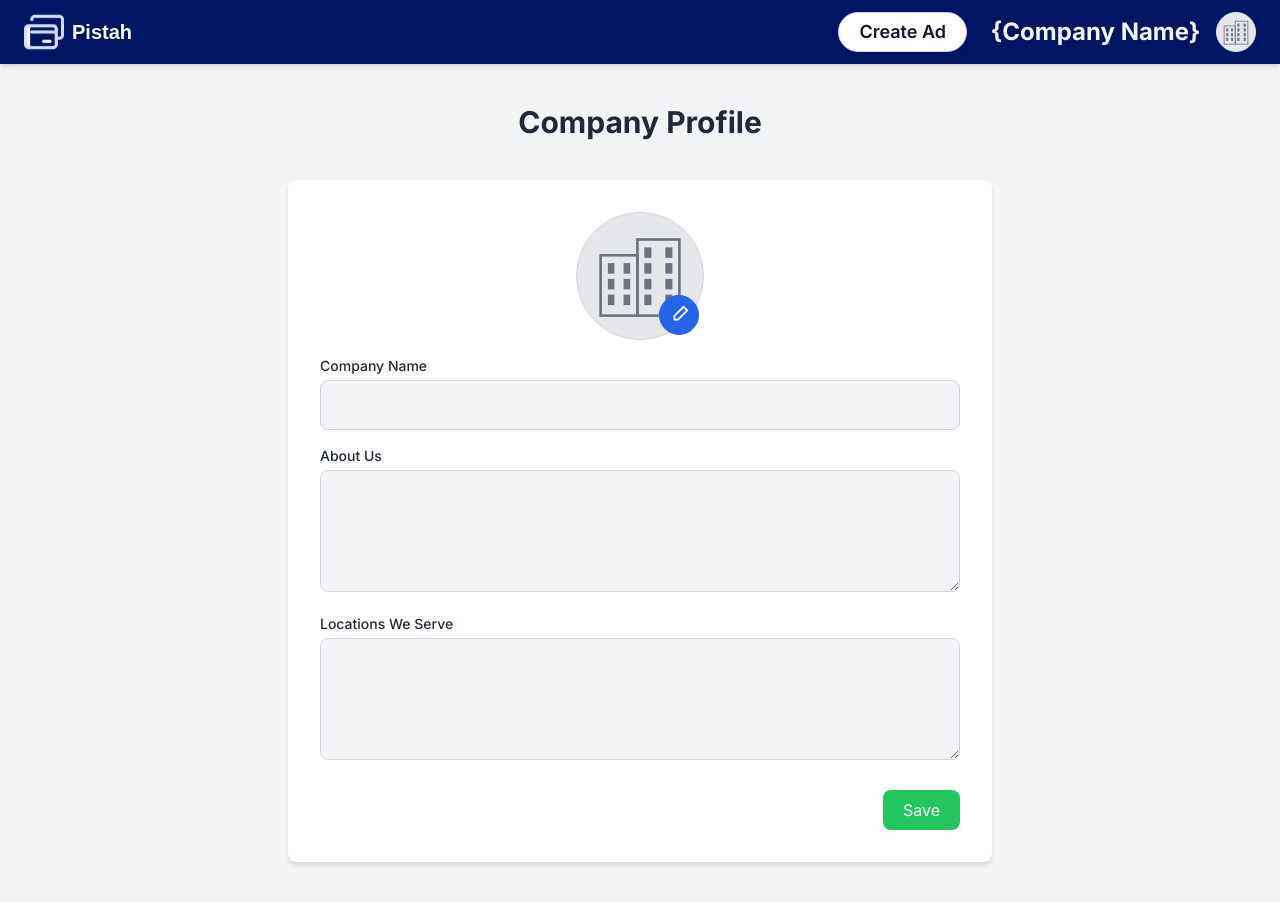
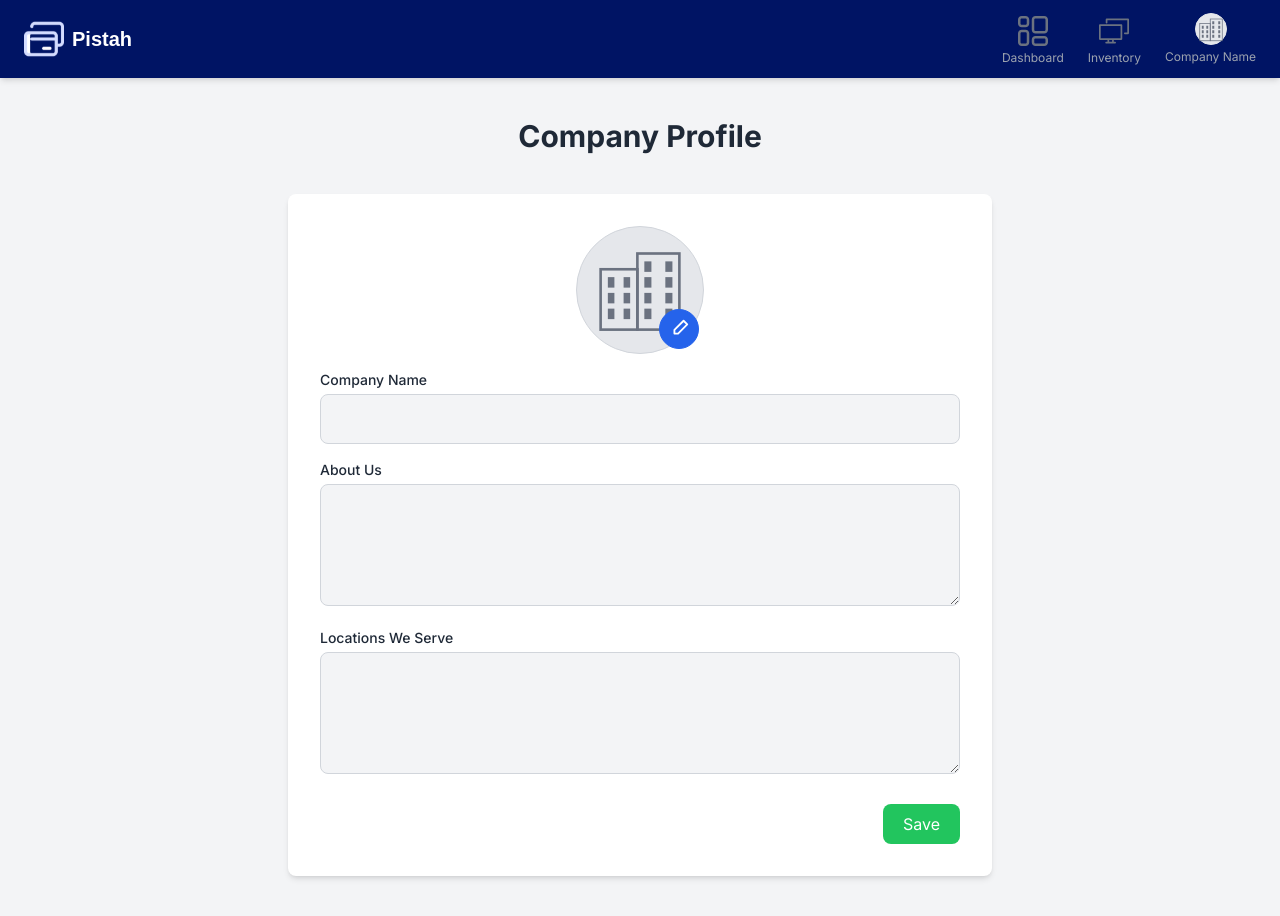
Before and after one commit to pistah-ad/pistah-ssp, a Next.js app: page /profile in a window 1280 px wide. Built offline with nearby package versions, Linux system fonts and the light colour scheme.

Commit message:
icon changes

```diff
--- a/src/app/components/shared/Header.tsx
+++ b/src/app/components/shared/Header.tsx
@@ -7,6 +7,8 @@ import Image from "next/image";
 import ProfileIcon from "@/icons/profileIcon";
 import CreateAdModal from "../modals/CreateAdModal";
 import DarkModeToggle from "./DarkModeToggleButton";
+import InventoryIcon from "@/icons/inventoryIcon";
+import DashboardIcon from "@/icons/dashboardIcon";
 
 type HeaderProps = {
   navLinks?: { href: string; label: string }[];
@@ -25,6 +27,21 @@ export default function Header({ navLinks = [] }: HeaderProps) {
     if (savedTheme === "dark") {
       root.classList.add("dark");
     }
+
+    const handleClickOutside = (event: MouseEvent) => {
+      if (
+        dropdownRef.current &&
+        !dropdownRef.current.contains(event.target as Node) &&
+        profilePicRef.current &&
+        !profilePicRef.current.contains(event.target as Node)
+      ) {
+        setDropdownOpen(false);
+      }
+    };
+    document.addEventListener("mousedown", handleClickOutside);
+    return () => {
+      document.removeEventListener("mousedown", handleClickOutside);
+    };
   }, []);
 
   return (
@@ -45,56 +62,75 @@ export default function Header({ navLinks = [] }: HeaderProps) {
 
       {/* Right Section: Nav Links & Profile */}
       <div className="flex items-center gap-6 relative">
+        {/* Create Ad Button */}
+        {pathname === "/dashboard" && (
+          <button onClick={() => setIsModalOpen(true)} // Open the modal on click
+            className="h-10 px-5 bg-white text-gray-900 dark:bg-gray-800 dark:text-gray-200 font-semibold text-lg rounded-full shadow-md border border-gray-300 dark:border-gray-700 hover:shadow-lg transition flex items-center justify-center">
+            Create Ad
+          </button>
+        )}
+
         {/* Navigation Links */}
         {navLinks.map((link) => (
           <Link
             key={link.href}
             href={link.href}
-            className={`${
-              pathname === link.href ? "underline underline-offset-4" : ""
-            } font-medium`}
-          >
+            className={`${pathname === link.href ? "underline underline-offset-4" : ""} font-medium`}>
             {link.label}
           </Link>
         ))}
 
-        {/* Create Ad Button */}
-        <button
-          onClick={() => setIsModalOpen(true)} // Open the modal on click
-          className="h-10 px-5 bg-white text-gray-900 dark:bg-gray-800 dark:text-gray-200 font-semibold text-lg rounded-full shadow-md border border-gray-300 dark:border-gray-700 hover:shadow-lg transition flex items-center justify-center"
-        >
-          Create Ad
-        </button>
+        {/* Icons Section */}
+        <div className="flex items-center space-x-6">
+          {/* Dashboard Icon */}
+          <Link className={`flex flex-col items-center group ${pathname === "/dashboard" ? "text-white border-b-2" : "text-gray-500"}`}
+            href="/dashboard" >
+            <span className={`text-xs mt-1 group-hover:text-white ${pathname === "/dashboard" ? "text-white" : "text-gray-500"}`}>
+              <DashboardIcon />
+            </span>
+            <span className={`text-xs mt-1 group-hover:text-white ${pathname === "/dashboard" ? "text-white" : "text-gray-400"}`}>
+              Dashboard
+            </span>
+          </Link>
 
-        {/* Profile Picture & Dropdown */}
-        <div ref={profilePicRef} className="relative">
-          <div className="flex items-center space-x-4">
-            <div className="text-gray-100 text-2xl font-bold">{`{Company Name}`}</div>
-            <div className="relative w-10 h-10 rounded-full flex items-center justify-center hover:ring-4 hover:ring-blue-800 transition">
+          {/* Inventory Icon */}
+          <Link className={`flex flex-col items-center group ${pathname === "/inventory" ? "text-white border-b-2" : "text-gray-500"}`} href="/inventory">
+            <span className={`text-xs mt-1 group-hover:text-white ${pathname === "/inventory" ? "text-white" : "text-gray-500"}`}>
+              <InventoryIcon />
+            </span>
+            <span className={`text-xs mt-1 group-hover:text-white ${pathname === "/inventory" ? "text-white" : "text-gray-400"}`}>
+              Inventory
+            </span>
+          </Link>
+
+          {/* Profile Picture */}
+          <div ref={profilePicRef}
+            className="flex flex-col items-center relative group">
             <button
               type="button"
               onClick={() => setDropdownOpen(!dropdownOpen)}
-                className="w-10 h-10 rounded-full border border-gray-200 bg-gray-200 dark:bg-gray-800 flex items-center justify-center
-                text-gray-500 dark:text-gray-400 cursor-pointer transition"
-              >
+              className="w-8 h-8 rounded-full border bg-gray-200 dark:bg-gray-800 flex items-center justify-center
+text-gray-500 dark:text-gray-400 cursor-pointer transition group-hover:ring-4 group-hover:ring-blue-700" >
+              <div className="w-9 h-9 flex items-center justify-center">
                 <ProfileIcon />
+              </div>
             </button>
+            <div className="flex items-center mt-1 space-x-1">
+              <span className="text-gray-400 text-xs group-hover:text-white">
+                Company Name
+              </span>
             </div>
           </div>
+        </div>
+
+        {/* Dropdown Menu */}
         {dropdownOpen && (
           <div
             ref={dropdownRef}
-              className="absolute right-0 mt-2 w-48 bg-white shadow-lg rounded-md text-gray-800 z-50 dark:bg-gray-800 dark:text-white"
-            >
+            className="absolute right-0 mt-[40%] w-48 bg-white shadow-lg rounded-md text-gray-800 z-50 dark:bg-gray-800 dark:text-white">
             <ul className="py-2">
               <li className="px-4 py-2 hover:bg-gray-100 dark:hover:bg-gray-700">
                 <Link href="/profile">My Profile</Link>
-                </li>
-                <li className="px-4 py-2 hover:bg-gray-100 dark:hover:bg-gray-700">
-                  <Link href="/dashboard">My Dashboard</Link>
-                </li>
-                <li className="px-4 py-2 hover:bg-gray-100 dark:hover:bg-gray-700">
-                  <Link href="/inventory">My Inventory</Link>
               </li>
               <li className="px-4 py-2 hover:bg-gray-100 dark:hover:bg-gray-700">
                 <DarkModeToggle />
@@ -103,8 +139,6 @@ export default function Header({ navLinks = [] }: HeaderProps) {
           </div>
         )}
       </div>
-      </div>
-
       {/* Create Ad Modal */}
       {isModalOpen && <CreateAdModal onClose={() => setIsModalOpen(false)} />}
     </header>
```
Lines whose indentation alone changed are shown as unchanged.
